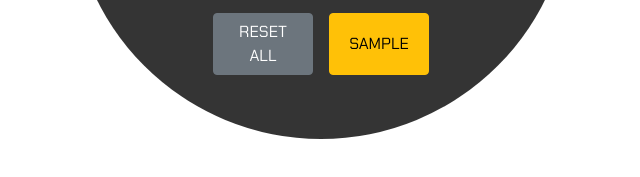
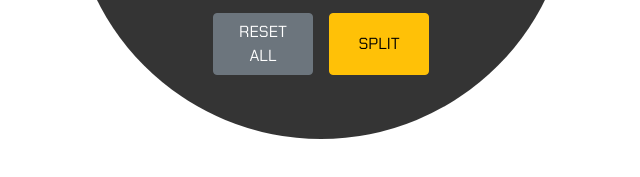
Before and after one commit to juliosalas89/cronometro, a plain HTML site: page index.html in a window 1280 px wide. Shown: the part 409-586 px from the top of the page, 319-959 px from the left. Drawn offline with Linux system fonts and the light colour scheme; a web font is replaced by a local one.

Commit message:
se cambia el texto del boton SAMPLE por SPLIT

```diff
--- a/index.html
+++ b/index.html
@@ -49,7 +49,7 @@
             </section>
             <section class="my-3 position_crono d-flex justify-content-center">
                 <button class="ancho_boton mx-2 btn btn-secondary" onclick="resetAll()">RESET ALL</button>
-                <button class="ancho_boton mx-2 btn btn-warning" onclick="sample()">SAMPLE</button>
+                <button class="ancho_boton mx-2 btn btn-warning" onclick="sample()">SPLIT</button>
             </section>
         </section>
     </main>
```
